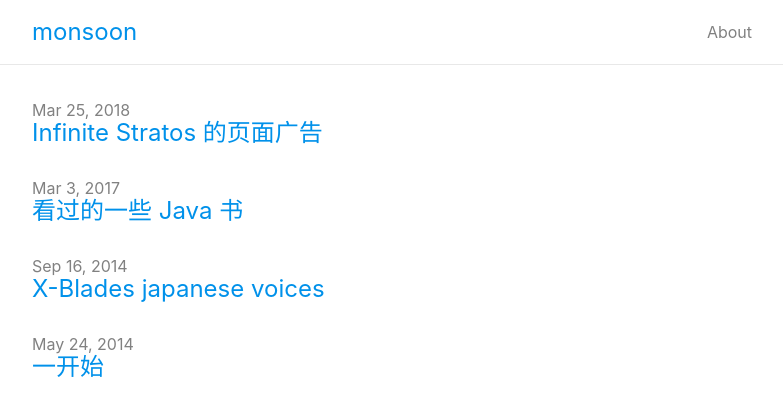
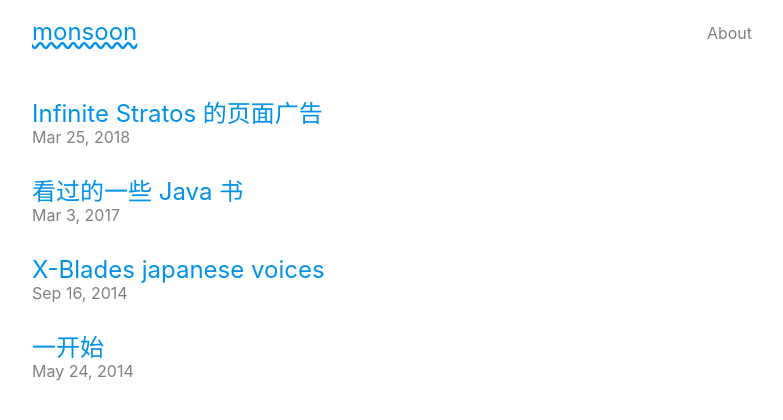
Before and after one commit to youxiaojie/floating-cat.github.io, a Jekyll site: the page built from index.html, in a window 1280 px wide. Shown: the top 420 px of the page, without its empty margins (248-1031 px from the left). Built offline with Jekyll 4.4.1, drawn with Linux system fonts in a browser that asks for light colours; the list of posts is cut into pages by our own code.

Commit message:
Improve blog design (thanks to 酿泉)

```diff
--- a/_includes/header.html
+++ b/_includes/header.html
@@ -4,16 +4,6 @@
     <a class="site-title" href="{{ site.baseurl }}/">{{ site.title }}</a>
 
     <nav class="site-nav">
-      <span class="menu-icon">
-        <svg>
-          <g transform="translate(4,4)" fill="#0C84E8">
-            <rect x="0" y="0" width="1em" height=".188em"></rect>
-            <rect x="0" y=".438em" width="1em" height=".188em"></rect>
-            <rect x="0" y=".875em" width="1em" height=".188em"></rect>
-          </g>
-        </svg>
-      </span>
-
       <div class="trigger">
         <a class="page-link" href="{{ "/about/" | relative_url }}">About</a>
       </div>
--- a/assets/stylesheets/main.sass
+++ b/assets/stylesheets/main.sass
@@ -16,21 +16,18 @@ h1, h2, h3, h2, h5, h6
   padding: 1.25em 1em
 
 /* header styles */
-.site-header
-  border-bottom: .063em solid $very-light-gray
-
 .site-title
   font-size: 1.5em
   line-height: 1em
+  text-decoration: underline
+  text-decoration-style: wavy
 
 .site-nav
   float: right
-  .menu-icon
-    display: none
   .page-link
     color: $dark-gray
     margin-left: 2em
-    line-height: 1.5em
+    line-height: 1.7em
 
 /* index styles */
 .posts
@@ -47,9 +44,10 @@ h1, h2, h3, h2, h5, h6
 
 /* article styles */
 .post-header
+  padding: 2em 0
+  text-align: center
   h1
     color: $pure-blue
-    margin-bottom: 0
   .meta
     color: $dark-gray
 
@@ -57,10 +55,17 @@ h1, h2, h3, h2, h5, h6
   h2, h3, h2, h5, h6
     color: $pure-blue
   p
-    text-indent: 2em
-    line-height: 1.6em
+    text-indent: 1em
+    line-height: 1.7em
     &.no-text-indent
       text-indent: 0
+  ol
+    line-height: 1.7em
+    list-style-type: hiragana
+  ul
+    line-height: 1.7em
+    list-style-type: square
+
   blockquote
     opacity: .6
     font-style: italic
@@ -92,23 +97,3 @@ h1, h2, h3, h2, h5, h6
 @media screen and (max-width: 48em)
   .wrapper
     padding: 1em 1em
-  .site-nav
-    top: 1em
-    right: 1em
-    z-index: 1
-    position: fixed
-    background-color: white
-    border: .063em solid $very-light-gray
-    .menu-icon
-      display: block
-      svg
-        float: right
-        width: 1.5em
-        height: 1.5em
-    .trigger
-      display: none
-    &:hover .trigger
-      display: block
-    .page-link
-      display: block
-      margin: 0 1em
--- a/css/style.sass
+++ b/css/style.sass
@@ -1,6 +1,6 @@
 ---
 ---
-$my-font-family: -apple-system, BlinkMacSystemFont, "Segoe UI", Ubuntu, Cantarell, Roboto, "Noto Sans", Arial, system-ui, sans-serif
+$my-font-family: -apple-system, BlinkMacSystemFont, "Segoe UI", Ubuntu, Cantarell, Roboto, "Source Han Sans SC Normal", Arial, system-ui, sans-serif
 
 $pure-blue: #0091ea
 $dark-gray: #818181
--- a/index.html
+++ b/index.html
@@ -5,8 +5,8 @@ layout: default
   <ul>
     {% for post in paginator.posts %}
     <li>
+      <a class="post-link" href="{{ post.url }}">{{ post.title }}</a>
       <span class="post-date"><time datetime="{{ post.date | date_to_xmlschema }}">{{ post.date | date: "%b %-d, %Y" }}</time></span>
-      <a class="post-link" href="{{ post.url }}">{{ post.title }}</a>
     </li>
     {% endfor %}
   </ul>
```
